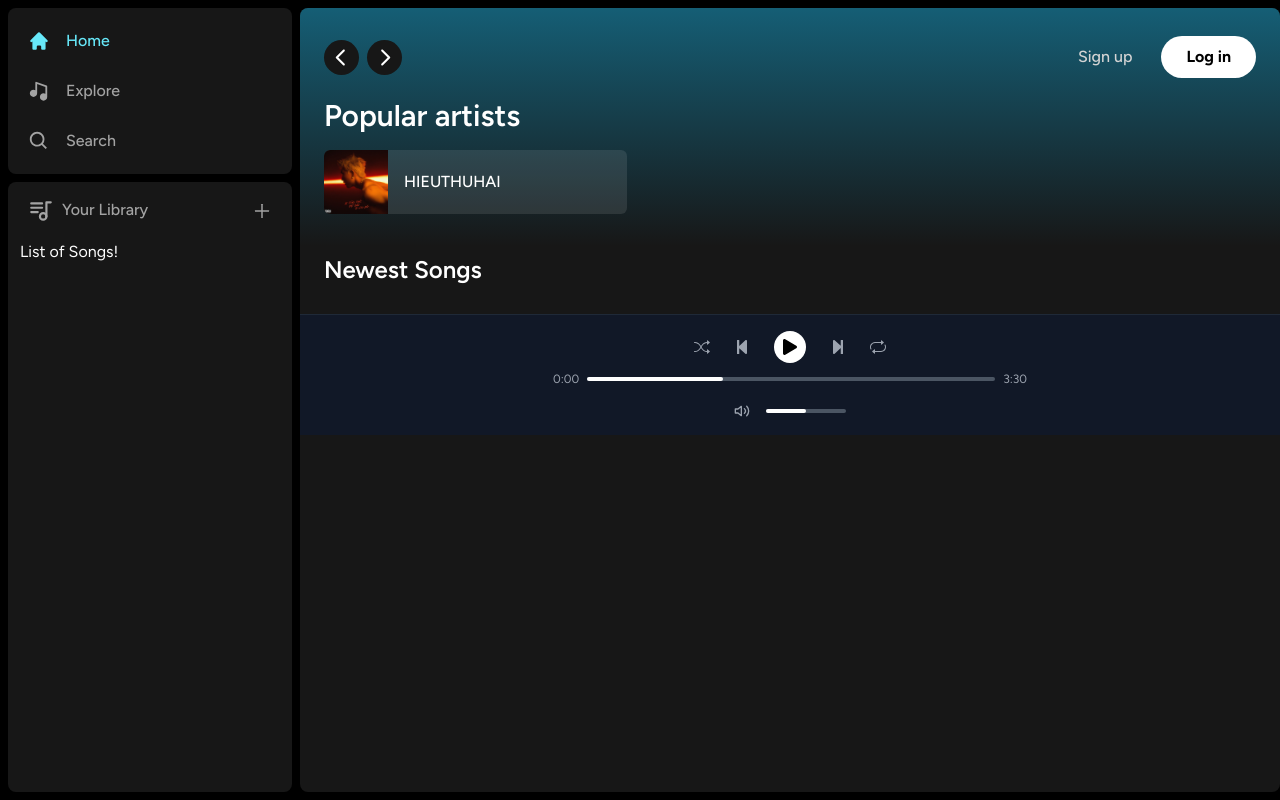
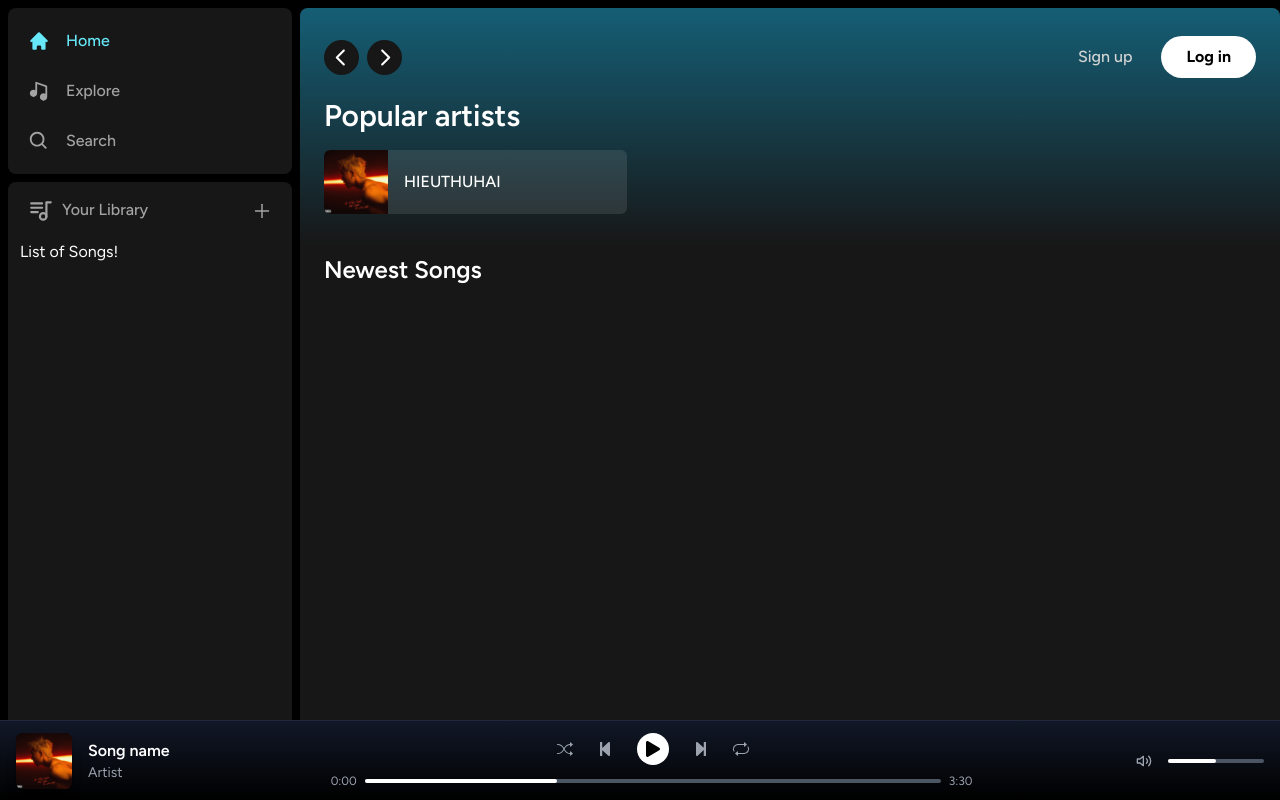
Before and after one commit to legiahuy/csc13002-beatify, a Next.js app in the folder frontend/: page / in a window 1280 px wide. Built offline with nearby package versions, Linux system fonts and the light colour scheme.

Commit message:
Update PlayingBar UI
- Fixed bar to the bottom
- Better UI design

```diff
--- a/frontend/src/app/(site)/page.tsx
+++ b/frontend/src/app/(site)/page.tsx
@@ -1,6 +1,6 @@
 import Header from "@/components/Header"
 import ListItem from "@/components/ListItem";
-import NowPlayingBar from "@/components/NowPlayingBar";
+import NowPlayingBar from "@/components/PlayingBar";
 
 export default function Home() {
   return (
--- a/frontend/src/components/NowPlayingBar.tsx
+++ /dev/null
@@ -1,77 +0,0 @@
-import React from 'react';
-import { FaPlay, FaStepBackward, FaStepForward } from 'react-icons/fa';
-import { BsShuffle, BsRepeat } from 'react-icons/bs';
-import { FiVolume2 } from 'react-icons/fi';
-
-const NowPlayingBar: React.FC = () => {
-  return (
-    <div className="
-    bg-gray-900
-    border-t
-    border-gray-800 p-4 flex flex-col
-    items-center">
-      {/* Controls */}
-      <div className="
-      flex
-      items-center
-      justify-center
-      space-x-6 mb-2">
-        <BsShuffle className="
-        text-gray-400
-        hover:text-white
-        cursor-pointer" />
-        <FaStepBackward className="
-        text-gray-400
-        hover:text-white
-        cursor-pointer" />
-        <button className="
-        bg-white
-        rounded-full p-2">
-          <FaPlay className="text-black" />
-        </button>
-        <FaStepForward className="
-        text-gray-400
-        hover:text-white
-        cursor-pointer" />
-        <BsRepeat className="
-        text-gray-400
-        hover:text-white
-        cursor-pointer" />
-      </div>
-
-      {/* Music progress bar */}
-      <div className="
-      flex
-      items-center
-      space-x-2 w-1/2">
-        <span className="text-xs text-gray-400">0:00</span>
-        <div className="flex-1 h-1 bg-gray-600 rounded-full">
-          <div className="w-1/3 h-full bg-white rounded-full"></div>
-        </div>
-        <span className="text-xs text-gray-400">3:30</span>
-      </div>
-
-      {/* volume controls */}
-      <div className="
-      flex
-      items-center
-      space-x-4 mt-4">
-        <FiVolume2 className="
-        text-gray-400
-        hover:text-white
-        cursor-pointer" />
-        <div className="
-        w-20 h-1
-        bg-gray-600
-        rounded-full">
-          <div className="
-          w-1/2 h-full
-          bg-white rounded-full">
-          </div>
-        </div>
-      </div>
-    </div>
-  );
-}
-
-export default NowPlayingBar;
--- /dev/null
+++ b/frontend/src/components/PlayingBar.tsx
@@ -0,0 +1,57 @@
+import React from 'react';
+import { FaPlay, FaStepBackward, FaStepForward } from 'react-icons/fa';
+import { BsShuffle, BsRepeat } from 'react-icons/bs';
+import { FiVolume2 } from 'react-icons/fi';
+
+const NowPlayingBar: React.FC = () => {
+  return (
+    <div className="
+    bg-gradient-to-b from-gray-900 to-black
+    border-t border-gray-800
+    py-3 px-4
+    flex justify-between items-center
+    fixed bottom-0 left-0 right-0
+    z-50 h-20">
+      {/* Song info */}
+      <div className="flex items-center space-x-4">
+        <img src="/images/hieuthuhai.jpeg" alt="Album cover" className="w-14 h-14 rounded-md shadow-lg" />
+        <div>
+          <h4 className="text-white font-semibold">Song name</h4>
+          <p className="text-gray-400 text-sm">Artist</p>
+        </div>
+      </div>
+
+      {/* Controls */}
+      <div className="flex flex-col items-center space-y-2 flex-grow px-4">
+        <div className="flex items-center justify-center space-x-6">
+          <BsShuffle className="text-gray-400 hover:text-white cursor-pointer transition-colors" />
+          <FaStepBackward className="text-gray-400 hover:text-white cursor-pointer transition-colors" />
+          <button className="bg-white rounded-full p-2 hover:bg-gray-200 transition-colors">
+            <FaPlay className="text-black" />
+          </button>
+          <FaStepForward className="text-gray-400 hover:text-white cursor-pointer transition-colors" />
+          <BsRepeat className="text-gray-400 hover:text-white cursor-pointer transition-colors" />
+        </div>
+
+        {/* Music progress bar */}
+        <div className="flex items-center space-x-2 w-full max-w-2xl">
+          <span className="text-xs text-gray-400 w-10 text-right">0:00</span>
+          <div className="flex-grow h-1 bg-gray-600 rounded-full">
+            <div className="w-1/3 h-full bg-white rounded-full"></div>
+          </div>
+          <span className="text-xs text-gray-400 w-10">3:30</span>
+        </div>
+      </div>
+
+      {/* Volume controls */}
+      <div className="flex items-center space-x-4">
+        <FiVolume2 className="text-gray-400 hover:text-white cursor-pointer transition-colors" />
+        <div className="w-24 h-1 bg-gray-600 rounded-full">
+          <div className="w-1/2 h-full bg-white rounded-full"></div>
+        </div>
+      </div>
+    </div>
+  );
+}
+
+export default NowPlayingBar;
```
